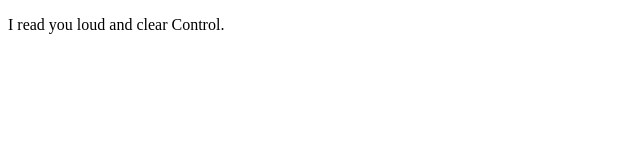
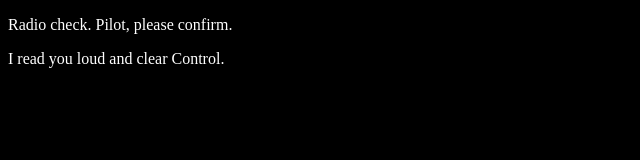
Before and after one commit to David-Emmert/communication.log-control, a plain HTML site: page index.html in a window 1280 px wide. Shown: the whole page, without its empty margins (0-640 px from the left). Drawn offline with Linux system fonts and the light colour scheme.

Commit message:
added CSS

```diff
--- a/index.html
+++ b/index.html
@@ -1,6 +1,11 @@
 <!DOCTYPE html>
 <html>
+  <head>
+    <link rel="stylesheet" type="text/css" href="style.css" />
+  </head>
   <body>
+    <p>Radio check. Pilot, please confirm.</p>
     <p>I read you loud and clear Control.</p>
+    <!-- Your ongoing conversation here... -->
   </body>
 </html>
--- /dev/null
+++ b/style.css
@@ -0,0 +1,4 @@
+body {
+  color: white;
+  background-color: black;
+}
```
